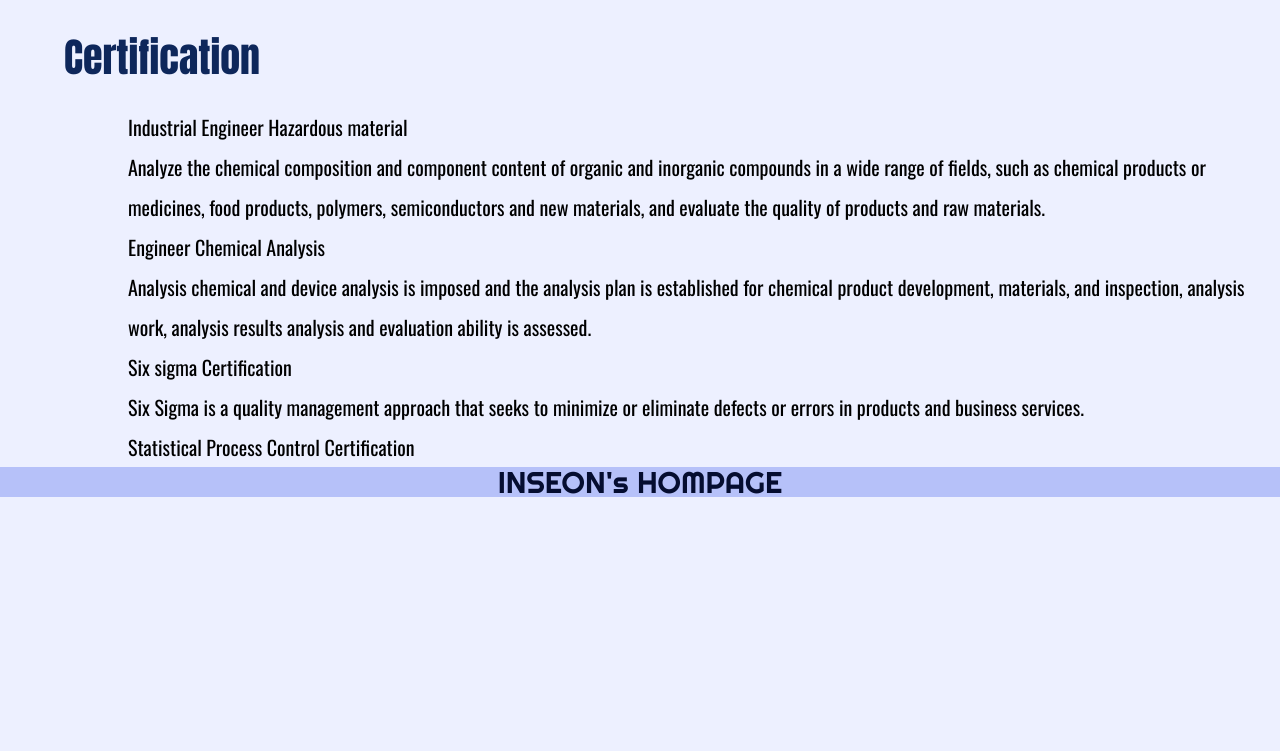
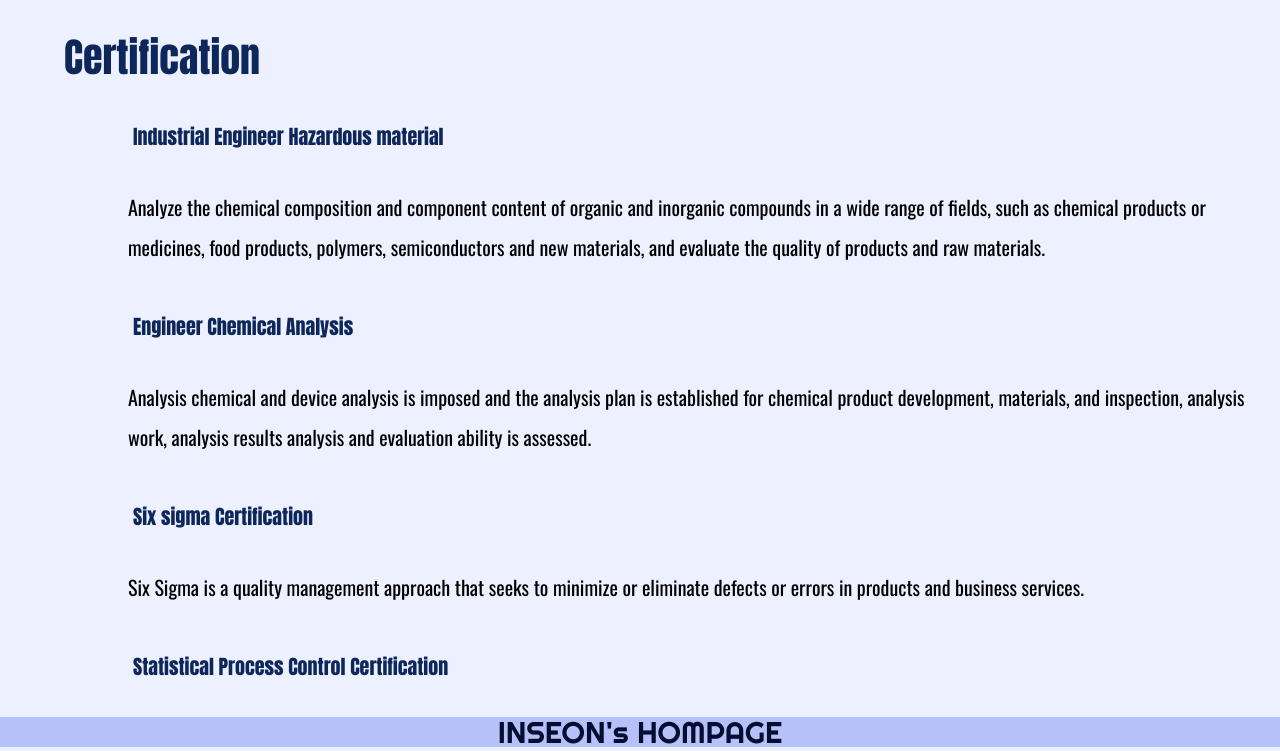
Before and after one commit to InseonYu/project3, a plain HTML site: page resume.html in a window 1280 px wide. Shown: the part 883-1634 px from the top of the page. Before the commit the page ends 1384 px from the top, so only its background shows below. Drawn offline with nearby package versions, Linux system fonts and the light colour scheme.

Commit message:
add
subtitle4

```diff
--- a/css/style.css
+++ b/css/style.css
@@ -145,6 +145,16 @@ body{
   color: #0e275b;
 }
 
+.s_title4{
+  text-align: left;
+  margin-top: 40px;
+  margin-bottom: 30px;
+  margin-left : 5px;
+  font-family: 'Anton', sans-serif;
+  font-size: 20px;
+  color: #0e275b;
+}
+
 .res_box{
   text-align: left;
   margin-left : 10%;
--- a/resume.html
+++ b/resume.html
@@ -52,13 +52,13 @@
   <section>
     <h2 class="s_title2">Certification</h2>
     <div class="res_box4">
-      <h3>Industrial Engineer Hazardous material</h3>
+      <h3 class="s_title4">Industrial Engineer Hazardous material</h3>
       <p>Analyze the chemical composition and component content of organic and inorganic compounds in a wide range of fields&#x2C; such as chemical products or medicines&#x2C; food products&#x2C; polymers&#x2C; semiconductors and new materials&#x2C; and evaluate the quality of products and raw materials&#x2E;</p>
-      <h3>Engineer Chemical Analysis</h3>
+      <h3 class="s_title4">Engineer Chemical Analysis</h3>
       <p>Analysis chemical and device analysis is imposed and the analysis plan is established for chemical product development&#x2C; materials&#x2C; and inspection&#x2C; analysis work&#x2C; analysis results analysis and evaluation ability is assessed&#x2E;</p>
-      <h3>Six sigma Certification</h3>
+      <h3 class="s_title4">Six sigma Certification</h3>
       <p>Six Sigma is a quality management approach that seeks to minimize or eliminate defects or errors in products and business services&#x2E;</p>
-      <h3>Statistical Process Control Certification</h3>
+      <h3 class="s_title4">Statistical Process Control Certification</h3>
     </div>
   </section>
   <div class="footer">
```
